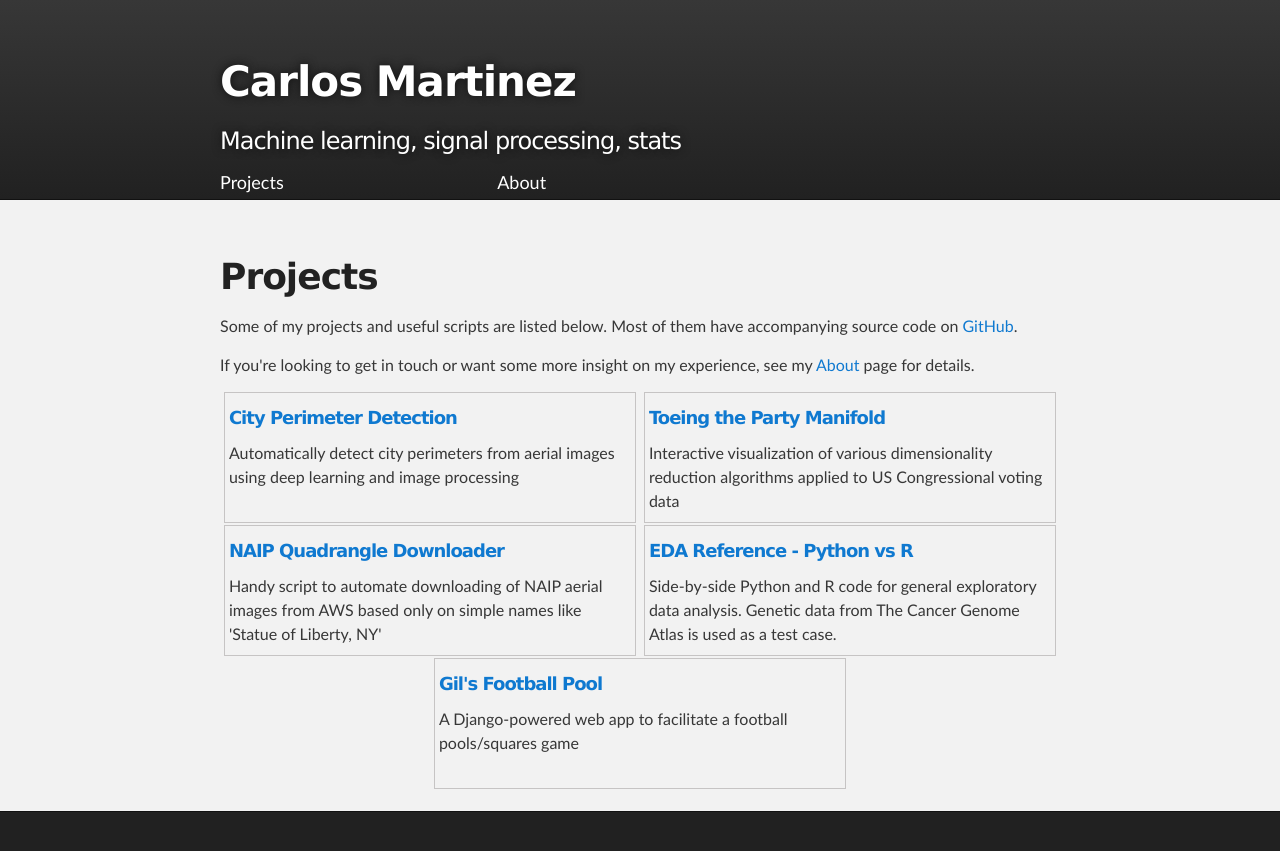
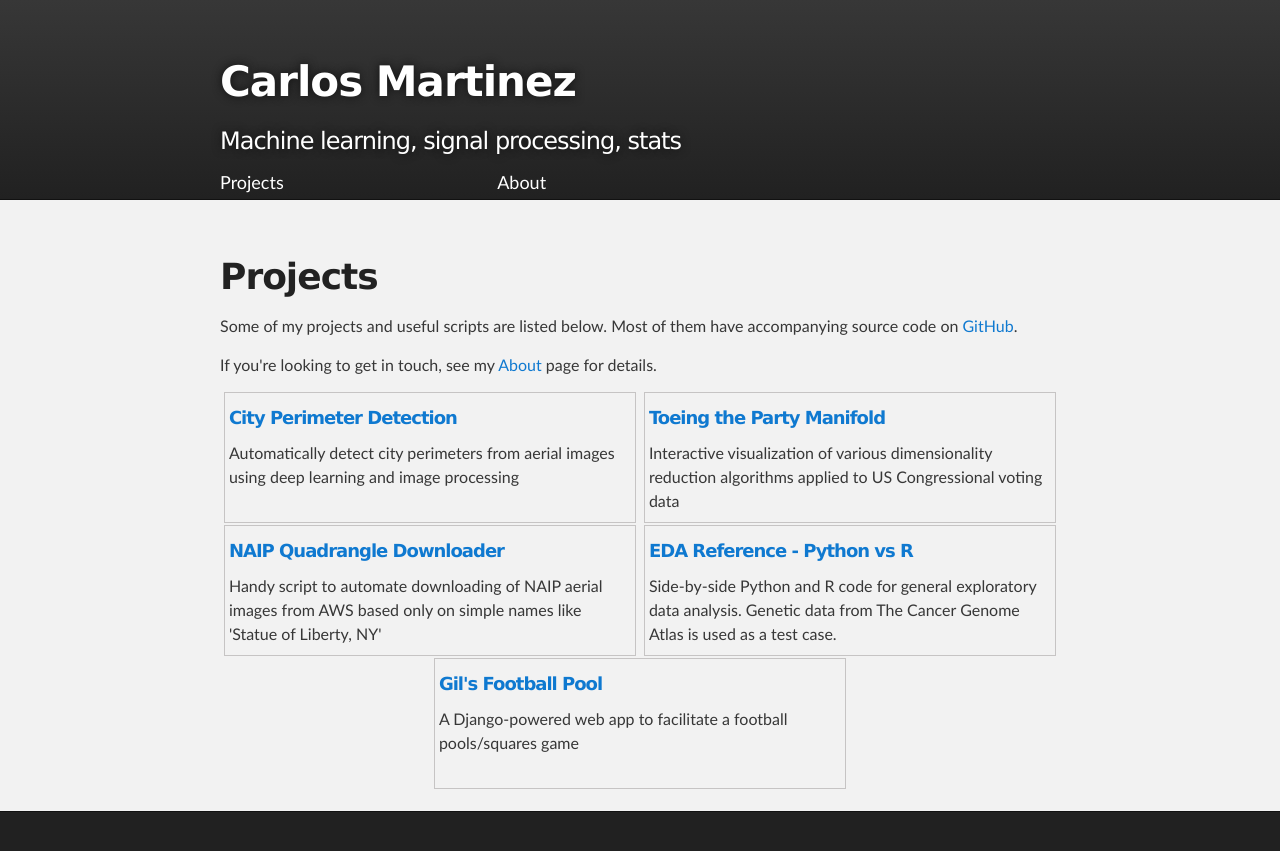
Before and after one commit to carMartinez/carMartinez.github.io, a Jekyll site: the page built from index.html, in a window 1280 px wide. Shown: the top 851 px of the page. Built offline with Jekyll 4.4.1, drawn with Linux system fonts in a browser that asks for light colours.

Commit message:
cleanup language

```diff
--- a/index.html
+++ b/index.html
@@ -13,7 +13,7 @@ title: Carlos Martinez
 	</p>
 
 	<p>
-		If you're looking to get in touch or want some more insight on my experience,
+		If you're looking to get in touch,
 		see my <a href="/about/">About</a> page for details.
 	</p>
 <div id="project-wrapper">
```
